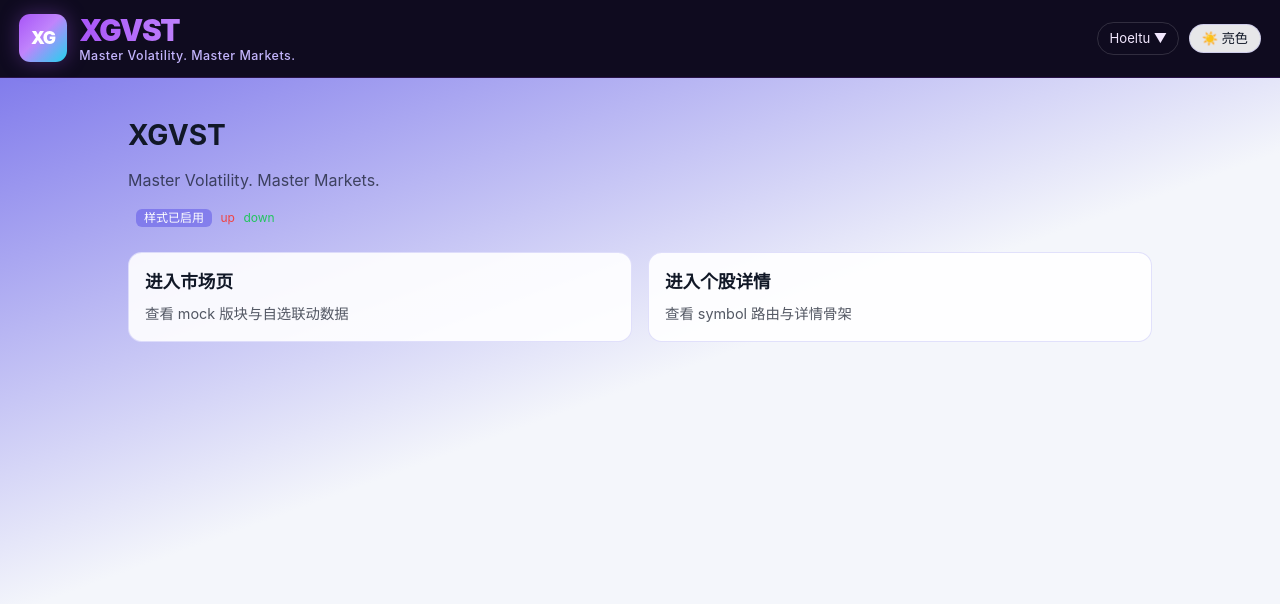
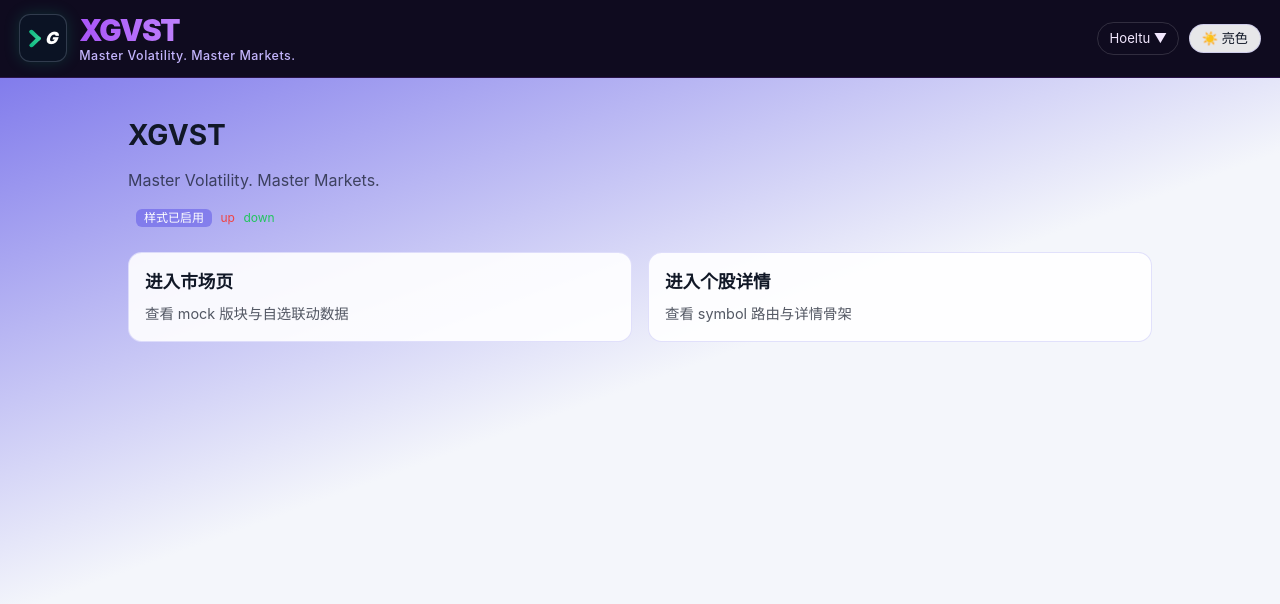
Before and after one commit to watermelon-9/xgvst, a SvelteKit app in the folder apps/web/: page / in a window 1280 px wide. Shown: the top 604 px of the page. Built offline with nearby package versions, Linux system fonts and the light colour scheme.

Commit message:
style(web): refine XG emblem to slanted glyph style

```diff
--- a/apps/web/src/app.css
+++ b/apps/web/src/app.css
@@ -60,14 +60,51 @@ body {
 	width: 3rem;
 	height: 3rem;
 	border-radius: 0.7rem;
-	display: grid;
-	place-items: center;
+	display: flex;
+	align-items: center;
+	justify-content: center;
+	gap: 0.22rem;
+	background: #0b1324;
+	border: 1px solid rgba(148, 163, 184, 0.28);
+	box-shadow: 0 0 16px rgba(16, 185, 129, 0.2);
+}
+
+.glyph-x {
+	position: relative;
+	width: 0.9rem;
+	height: 0.95rem;
+	display: inline-block;
+}
+
+.glyph-x::before,
+.glyph-x::after {
+	content: '';
+	position: absolute;
+	left: 0;
+	top: 0;
+	width: 100%;
+	height: 0.24rem;
+	background: linear-gradient(90deg, #10b981, #34d399);
+	border-radius: 999px;
+	transform-origin: center;
+}
+
+.glyph-x::before {
+	transform: translateY(0.15rem) rotate(44deg) skewX(-12deg);
+}
+
+.glyph-x::after {
+	transform: translateY(0.55rem) rotate(-44deg) skewX(12deg);
+}
+
+.glyph-g {
+	font-size: 1.05rem;
 	font-weight: 900;
-	letter-spacing: -0.04em;
-	font-size: 1.1rem;
-	background: linear-gradient(135deg, #a855f7, #c084fc 45%, #22d3ee);
+	font-style: italic;
+	line-height: 1;
+	letter-spacing: -0.05em;
 	color: #ffffff;
-	box-shadow: 0 0 20px rgba(168, 85, 247, 0.35);
+	transform: skewX(-8deg);
 }
 
 .brand-copy {
--- a/apps/web/src/routes/+layout.svelte
+++ b/apps/web/src/routes/+layout.svelte
@@ -44,7 +44,10 @@
 
 <header class="app-header">
 	<a class="brand-link" href="/" aria-label="返回首页">
-		<div class="brand-emblem" aria-hidden="true">XG</div>
+		<div class="brand-emblem" aria-hidden="true">
+			<span class="glyph-x"></span>
+			<span class="glyph-g">G</span>
+		</div>
 		<div class="brand-copy">
 			<div class="brand-main">XGVST</div>
 			<div class="brand-sub">Master Volatility. Master Markets.</div>
```
